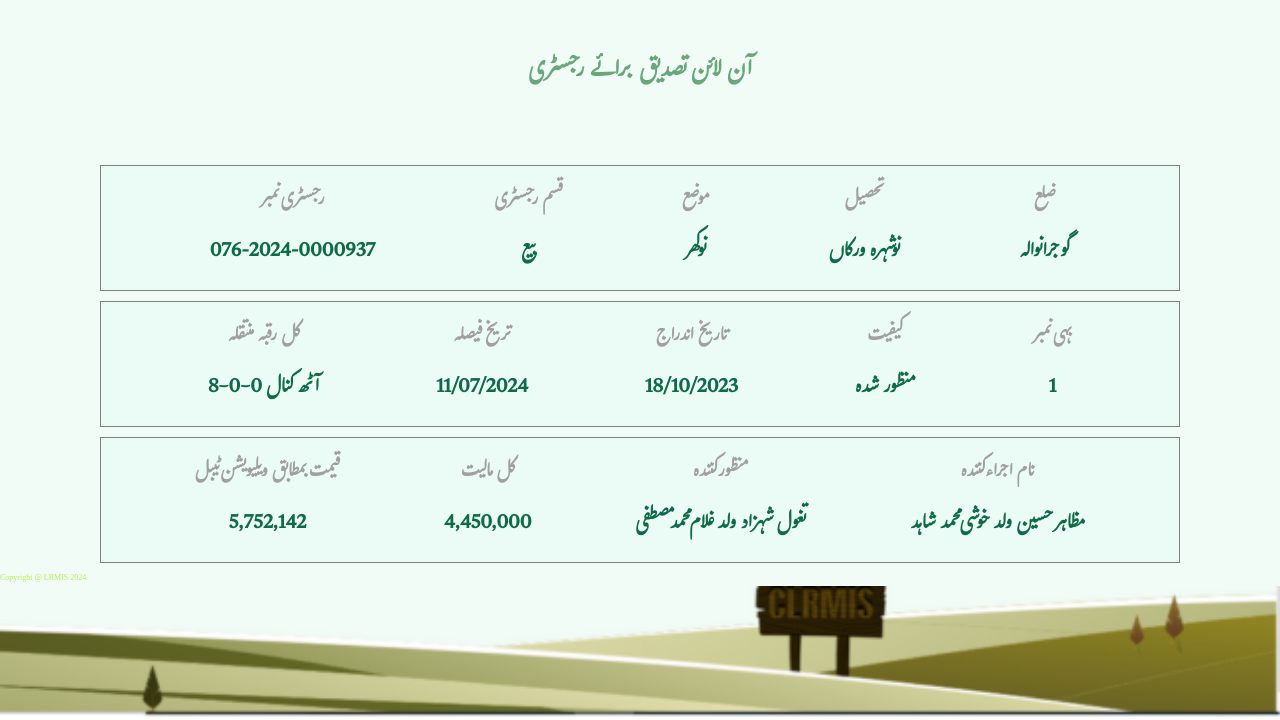
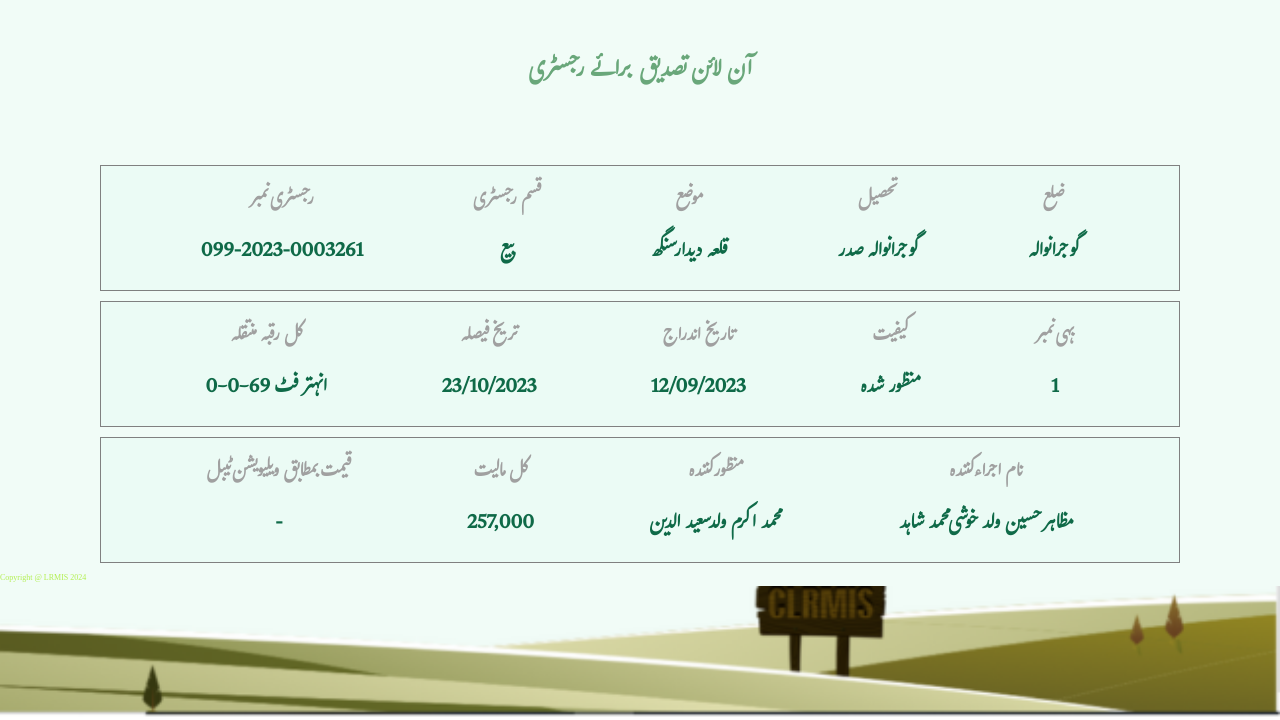
Before and after one commit to punjabzameen/Punjab42, a plain HTML site: page index.html in a window 1280 px wide. Shown: the part 80-800 px from the top of the page. Drawn offline with Linux system fonts and the light colour scheme.

Commit message:
Update index.html

```diff
--- a/index.html
+++ b/index.html
@@ -32,7 +32,7 @@
             <div class="item text1">
                 <h3>رجسٹری نمبر
                 </h3>
-                <p>076-2024-0000937
+                <p>099-2023-0003261
                 </p>
             </div>
             <div class="item text2"><h3>قسم رجسٹری
@@ -42,13 +42,13 @@
             <div class="item text3">
                 <h3>موضع
                 </h3>
-                <p>نوکھر
+                <p>قلعہ دیدار سنگھ
                 </p>
             </div>
             <div class="item text4">
                 <h3>تحصیل
                 </h3>
-                <p>نوشہرہ ورکاں
+                <p>گوجرانوالہ صدر
                 </p>
             </div>
             <div class="item text5">
@@ -63,18 +63,18 @@
             <div class="item text1">
                 <h3>کل رقبہ منتقلہ
                 </h3>
-                <p>8-0-0 آٹھ کنال
+                <p>0-0-69 انہتر فٹ
                 </p>
             </div>
             <div class="item text2"><h3>تریخ فیصلہ
 
             </h3>
-            <p>11/07/2024
+            <p>23/10/2023
             </p></div>
             <div class="item text3">
                 <h3>تاریخ اندراج
                 </h3>
-                <p>18/10/2023
+                <p>12/09/2023
                 </p>
             </div>
             <div class="item text4">
@@ -95,17 +95,17 @@
             <div class="item text1">
                 <h3>قیمت بمطابق ویلیویشن ٹیبل
                 </h3>
-                <p>5,752,142
+                <p>-
                 </p>
             </div>
             <div class="item text2"><h3>کل مالیت
             </h3>
-            <p>4,450,000
+            <p>257,000
             </p></div>
             <div class="item text3">
                 <h3>منظور کنندہ
                 </h3>
-                <p>تغول شہزاد ولد غلام محمد مصطفی
+                <p>محمد اکرم ولد سعید الدین
                 </p>
             </div>
             <div class="item text4">
```
